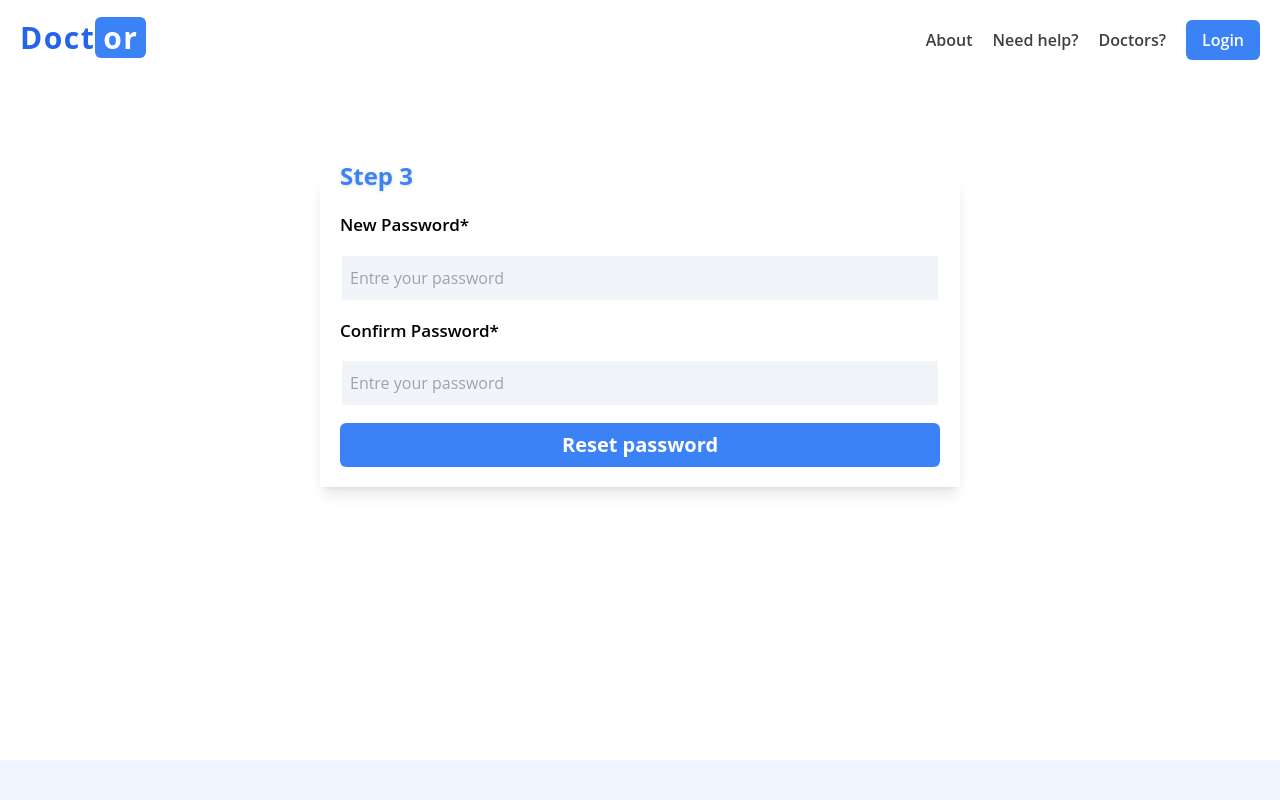
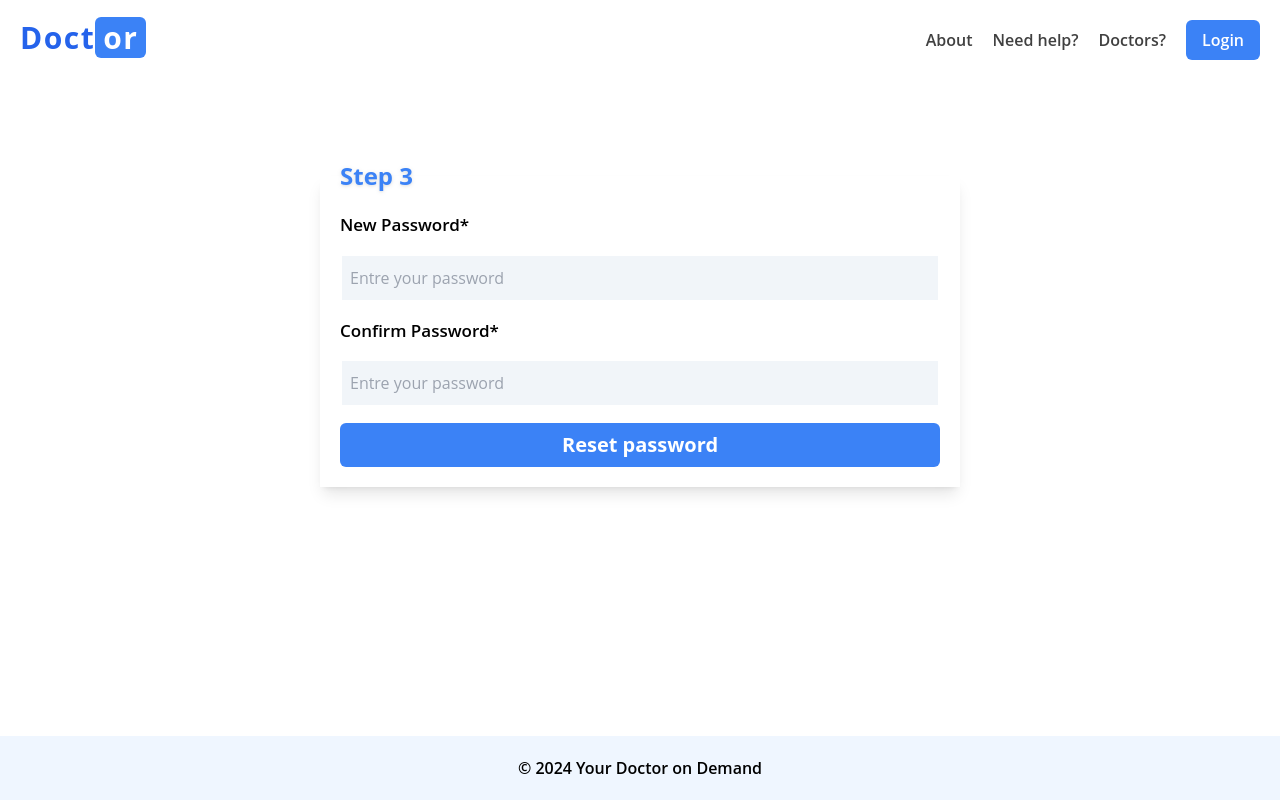
Before and after one commit to elongit/doctorAppointment-, a React (Vite) app in the folder my-app/: page /resetPass in a window 1280 px wide. Built offline with nearby package versions, Linux system fonts and the light colour scheme.

Commit message:
re styled the footer

```diff
--- a/my-app/src/components/footer.jsx
+++ b/my-app/src/components/footer.jsx
@@ -2,8 +2,10 @@
 const Footer = ()=>{
 
     return(
-        <footer className="p-5 bg-blue-50   absolute bottom-0 w-full">
+        <footer className="p-5 bg-blue-50   absolute bottom-0 w-full font-semibold text-center">
                 {/* to do */}
+                <p>&copy; 2024 Your Doctor on Demand</p>
+
         </footer>
     )
 }
```
